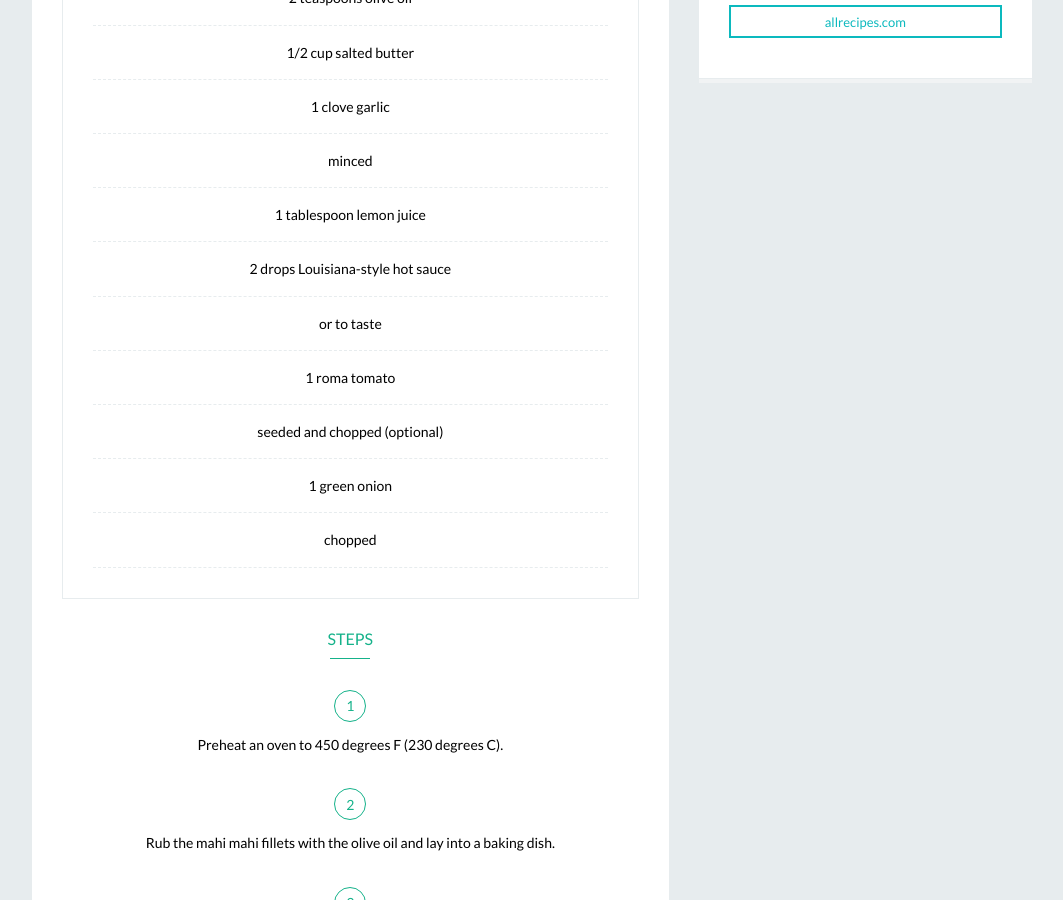
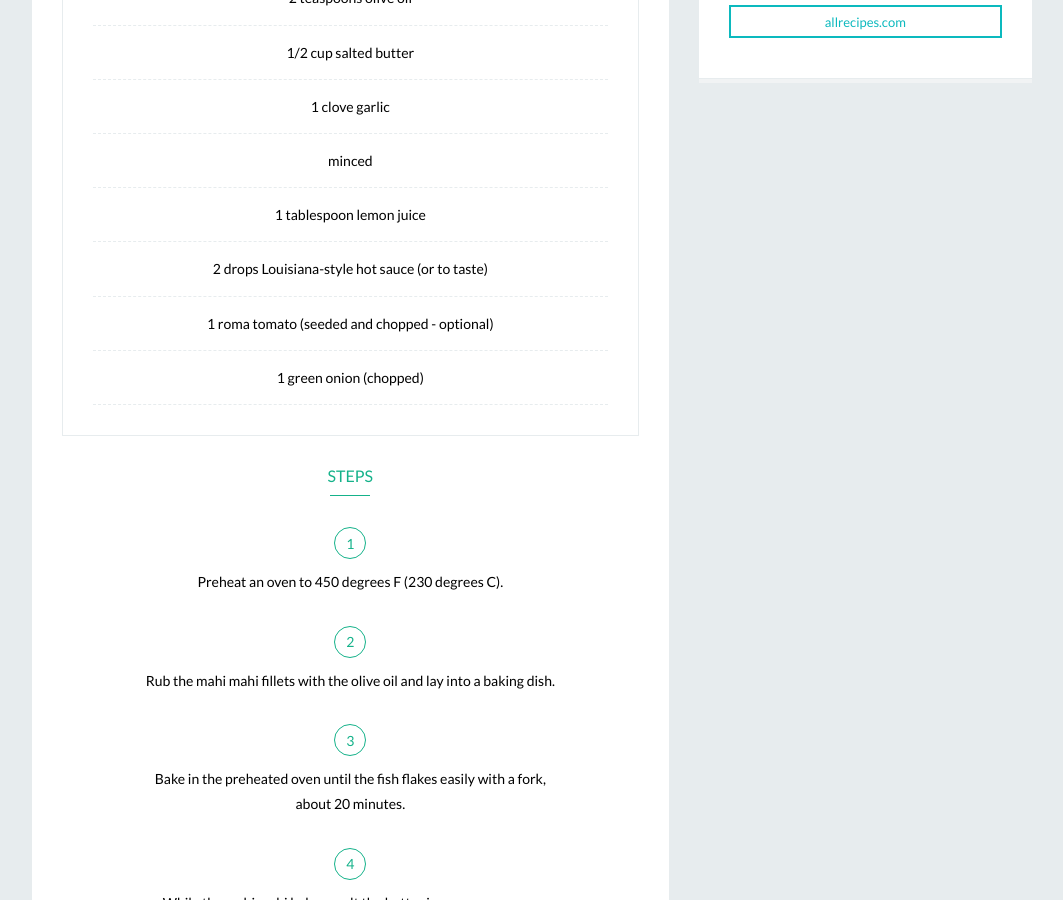
Before and after one commit to nicklemmon/recipes, a Jekyll site: the page built from _recipes/accidental-fish.md, in a window 1280 px wide and 900 px high, scrolled down 511 px. Shown: the whole window, without its empty margins (108-1171 px from the left). Built offline with Jekyll 4.4.1, drawn with Linux system fonts in a browser that asks for light colours; some web fonts are replaced.

```diff
--- a/_recipes/accidental-fish.md
+++ b/_recipes/accidental-fish.md
@@ -13,7 +13,7 @@ numserved:		2						# number of people served by the dish
 source:			http://allrecipes.com  	# where did you find the recipe?
 
 #=== Stuff for the ingredients list ===#
-ingredients:	2 (4 ounce) fillets mahi mahi, 2 teaspoons olive oil, 1/2 cup salted butter, 1 clove garlic, minced, 1 tablespoon lemon juice, 2 drops Louisiana-style hot sauce, or to taste, 1 roma tomato, seeded and chopped (optional), 1 green onion, chopped
+ingredients:	2 (4 ounce) fillets mahi mahi, 2 teaspoons olive oil, 1/2 cup salted butter, 1 clove garlic, minced, 1 tablespoon lemon juice, 2 drops Louisiana-style hot sauce (or to taste), 1 roma tomato (seeded and chopped - optional), 1 green onion (chopped)
 ---
 
 
```
